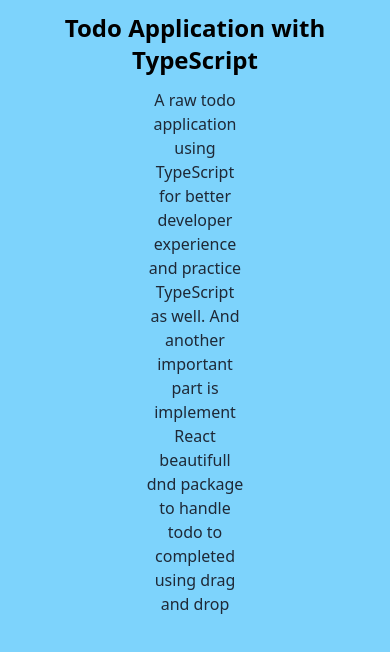
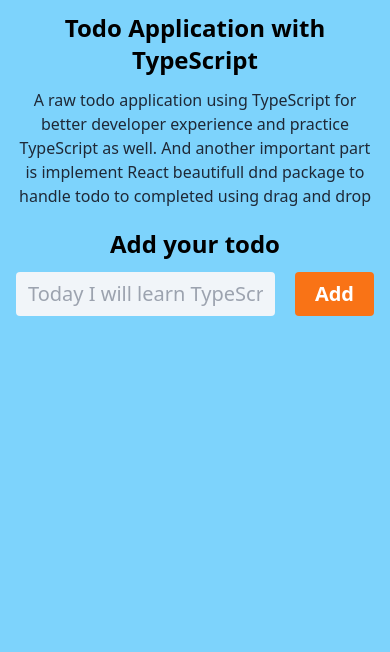
Before and after one commit to tushar-454/todo-application-typescript-dnd, a React (Vite) app: page / in a window 390 px wide. Shown: the top 652 px of the page. Built offline with nearby package versions, Linux system fonts and the light colour scheme.

Commit message:
add todo input box and responsiveness

```diff
--- a/src/App.tsx
+++ b/src/App.tsx
@@ -1,9 +1,11 @@
 import HeadTitle from './Components/HeadTitle';
+import TaskAddComponent from './Components/TodoAddComponent';
 
 const App = () => {
   return (
-    <main className='h-screen w-screen bg-sky-300'>
+    <main className='h-screen w-screen bg-sky-300 px-4 lg:px-0'>
       <HeadTitle />
+      <TaskAddComponent />
     </main>
   );
 };
--- a/src/Components/HeadTitle.tsx
+++ b/src/Components/HeadTitle.tsx
@@ -4,7 +4,7 @@
       <h1 className='py-3 text-center text-2xl font-bold'>
         Todo Application with TypeScript
       </h1>
-      <p className='mx-auto w-1/4 text-center font-medium text-gray-800'>
+      <p className='mx-auto w-full text-center font-medium text-gray-800 sm:w-3/4 lg:w-1/2'>
         A raw todo application using TypeScript for better developer experience
         and practice TypeScript as well. And another important part is implement
         React beautifull dnd package to handle todo to completed using drag and
--- /dev/null
+++ b/src/Components/TodoAddComponent.tsx
@@ -0,0 +1,12 @@
+import TaskAddForm from './TodoAddForm';
+
+const TodoAddComponent = () => {
+  return (
+    <div className='my-5 flex flex-col items-center gap-3'>
+      <h1 className='text-2xl font-bold'>Add your todo</h1>
+      <TaskAddForm />
+    </div>
+  );
+};
+
+export default TodoAddComponent;
--- /dev/null
+++ b/src/Components/TodoAddForm.tsx
@@ -0,0 +1,21 @@
+const TodoAddForm = () => {
+  return (
+    <form className='flex w-full items-center justify-center gap-5 md:w-2/3 xl:w-1/2'>
+      <input
+        type='text'
+        name='todo'
+        id='todo'
+        placeholder='Today I will learn TypeScript'
+        className={`w-full rounded border-none bg-slate-100 px-3 py-2 text-xl outline-none focus:border focus:border-slate-300`}
+      />
+      <button
+        type='submit'
+        className='rounded bg-orange-500 px-5 py-2 text-xl font-bold text-white transition duration-75 active:scale-95'
+      >
+        Add
+      </button>
+    </form>
+  );
+};
+
+export default TodoAddForm;
```
